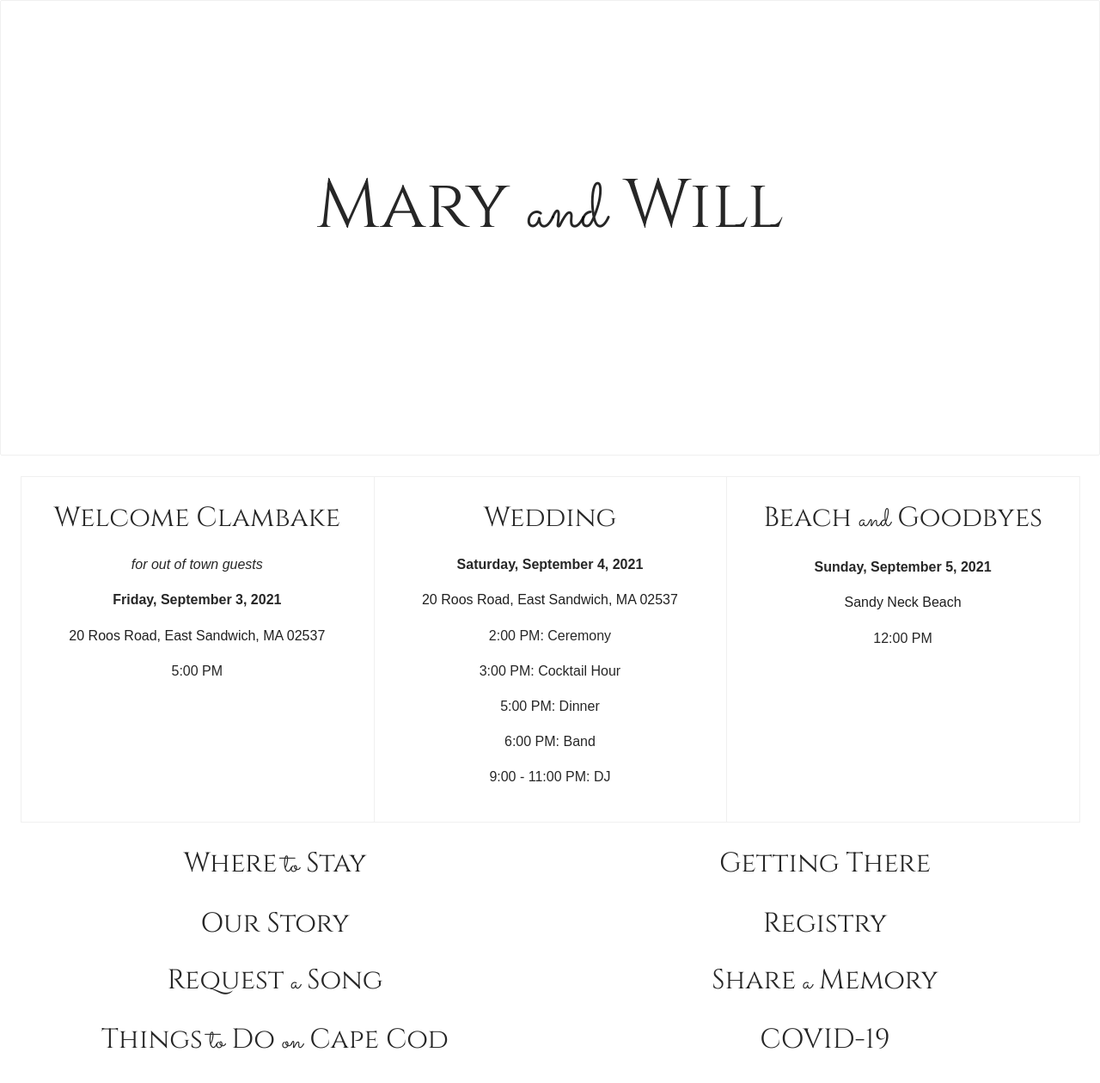
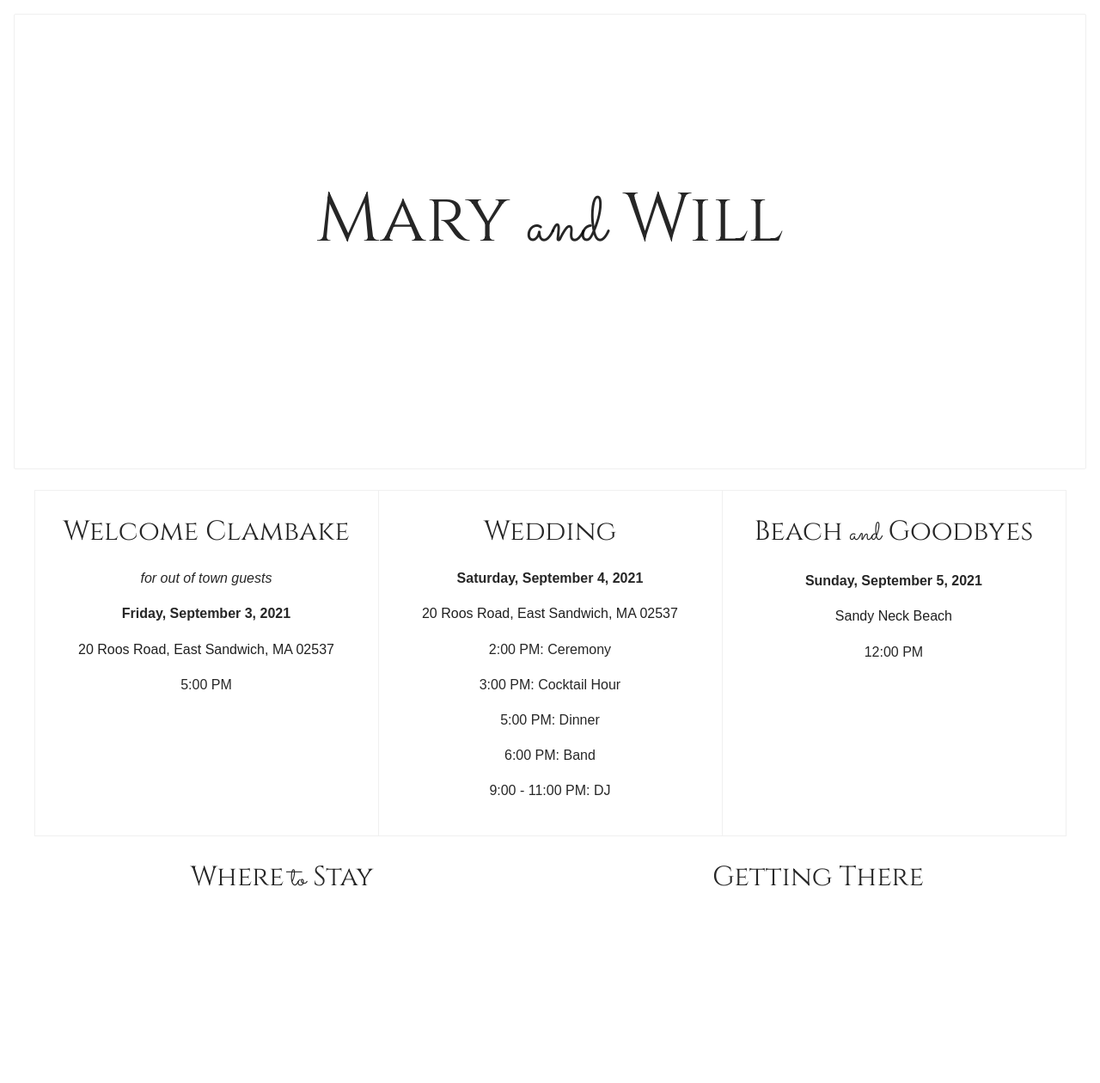
Before and after one commit to marybees/wedding, a React (Create React App) app: page / in a window 1280 px wide. Shown: the top 1260 px of the page at 86% size. Built offline with nearby package versions, Linux system fonts and the light colour scheme.

Commit message:
Add height to subtitles.

```diff
--- a/src/index.less
+++ b/src/index.less
@@ -1,7 +1,7 @@
 @import '~antd/dist/antd.less';
 
 body {
-    font-family: 'Raleway', sans-serif;
+    padding: 1rem;
 }
 
 .title {
@@ -24,6 +24,7 @@ body {
 .subtitle {
     font-family: 'Cinzel', serif;
     font-size: 2rem;
+    height: 50vh;
 }
 
 span {
```
